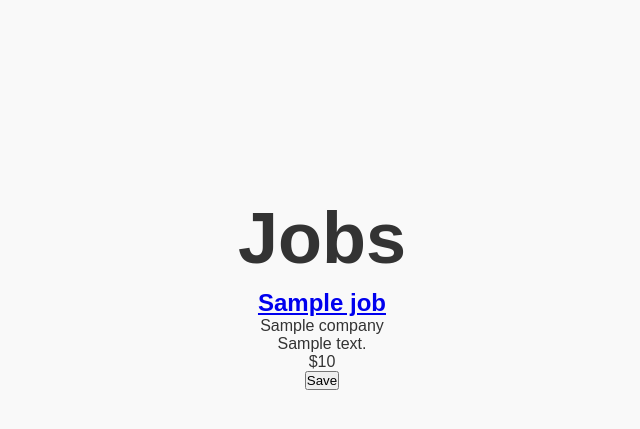
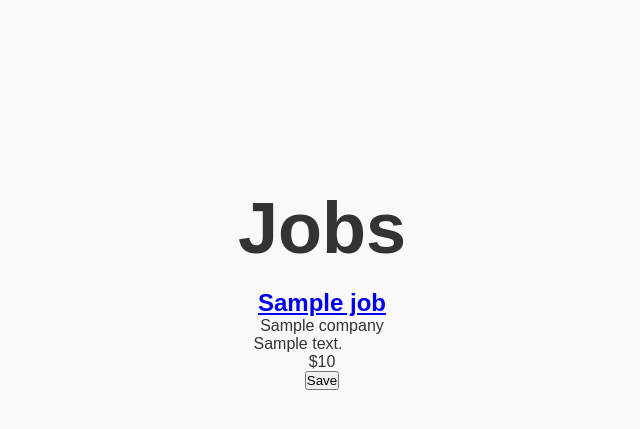
Before and after one commit to JosefGlen/KumoJobScraper1, a Django app: template KumoJobScraper/jobs/templates/jobs/list.html in a window 1280 px wide. Shown: the part 147-576 px from the top of the page, without its empty margins (318-958 px from the left). Run offline with Django 5.2, Linux system fonts and the light colour scheme; the template is opened without the code that fills it: most values are stand-ins (such as "Sample title", 1, 10 or a date in 2020); data that the repository does not hold is empty.

Commit message:
formatting
Not sure why, the changes are not appearing

```diff
--- a/KumoJobScraper/jobs/templates/jobs/list.html
+++ b/KumoJobScraper/jobs/templates/jobs/list.html
@@ -14,8 +14,8 @@
         {% comment %} Symantixs for python code {% endcomment %}
         {% comment %} A for loop that grabs all of the jobs that are currently in the database {% endcomment %}
         {% for job in jobs %}
-        <!--Looking to make a box with a small shadow, and radiused border-->
-            <article class="job">
+        <!--Included jobsresults class to ensure we can accuretley format the listings-->
+            <article class="Joblistings">
                 {% comment %} Symmantixs for accessing the data {% endcomment %}
                 <h2>
                     <a href="{% url 'jobs:page' id=job.id %}">
@@ -23,7 +23,7 @@
                     </a>
                 </h2>
                 <p> {{ job.company }}</p>
-                <p> {{ job.description }}</p>
+                <p class="jobdesctxt"> {{ job.description }}</p>
                 <p> ${{ job.salary }}</p>
                 <!--Looking to use bookmark instead of button, will consult-->
 
--- a/KumoJobScraper/jobs/templates/jobs/style2.css
+++ /dev/null
@@ -1,10 +0,0 @@
-/*making this the listing class for now*/
-.listing {
-    padding: 10px;
-    border: 5px;
-    border-radius: 25px;
-}
-
-.pjobclass {
-    padding: 10px;
-}
--- a/KumoJobScraper/static/css/style.css
+++ b/KumoJobScraper/static/css/style.css
@@ -88,3 +88,17 @@ h1 {
     color: #666;
     margin-bottom: 20px;
 }
+
+/*This will be the results for Jobs class, so we can make it look good.*/
+.Joblistings {
+    padding: 10px;
+    border: 5px;
+    border-color: blue;
+    border-radius: 25px;
+}
+
+/*formatting the paragraph for now*/
+.jobdesctxt {
+    width: 100px;
+
+}
```
